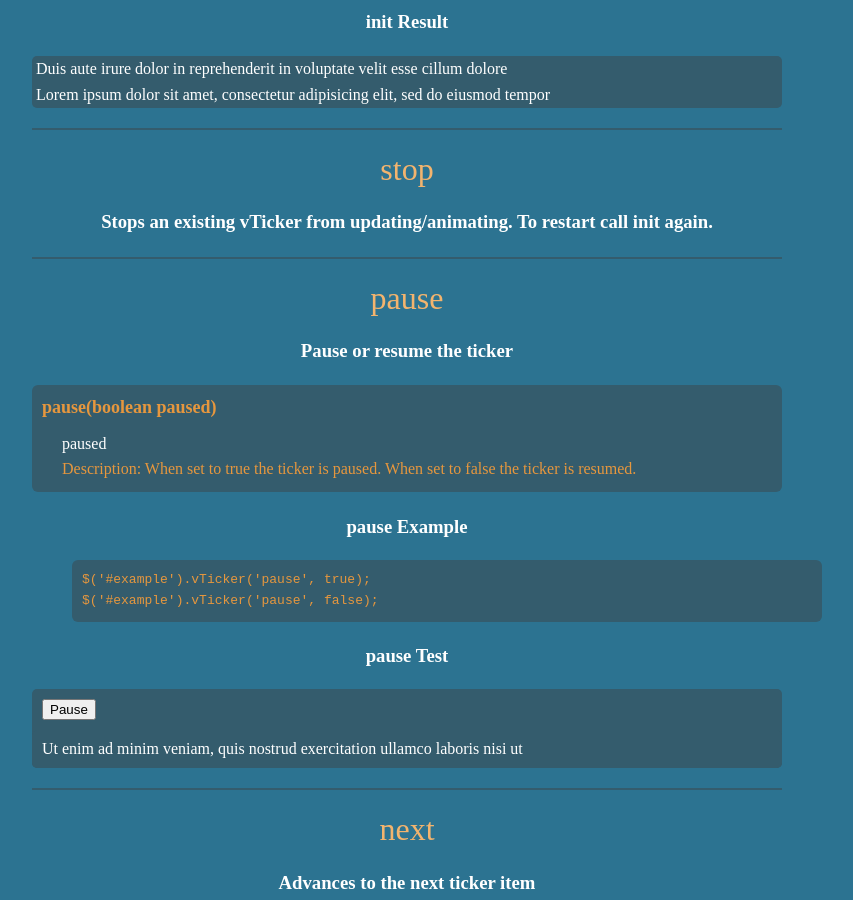
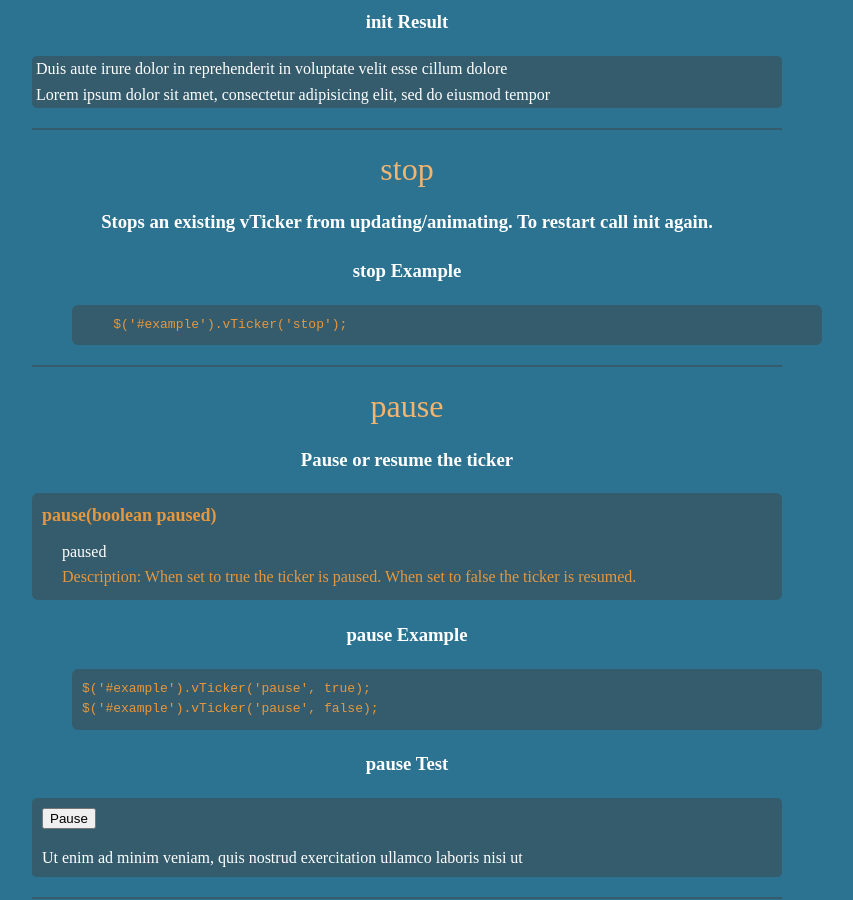
Before and after one commit to richhollis/vticker, a Jekyll site: the page built from methods/index.html, in a window 1280 px wide and 900 px high, scrolled down 1249 px. Shown: the whole window, without its empty margins (233-1086 px from the left). Built offline with Jekyll 4.4.1, drawn with Linux system fonts in a browser that asks for light colours.

Commit message:
Add example for stop

```diff
--- a/methods/index.html
+++ b/methods/index.html
@@ -123,6 +123,14 @@ A jQuery plug-in that adds scrolling<br/>vertical tickers to your site
 <h2 class="def">stop</h2>
 <h3>Stops an existing vTicker from updating/animating. To restart call init again.</h3>
 
+<h3>stop Example</h3>
+
+{% highlight javascript %}
+
+    $('#example').vTicker('stop');
+
+{% endhighlight  %}
+
 <hr/>
 
 <h2 class="def">pause</h2>
```
